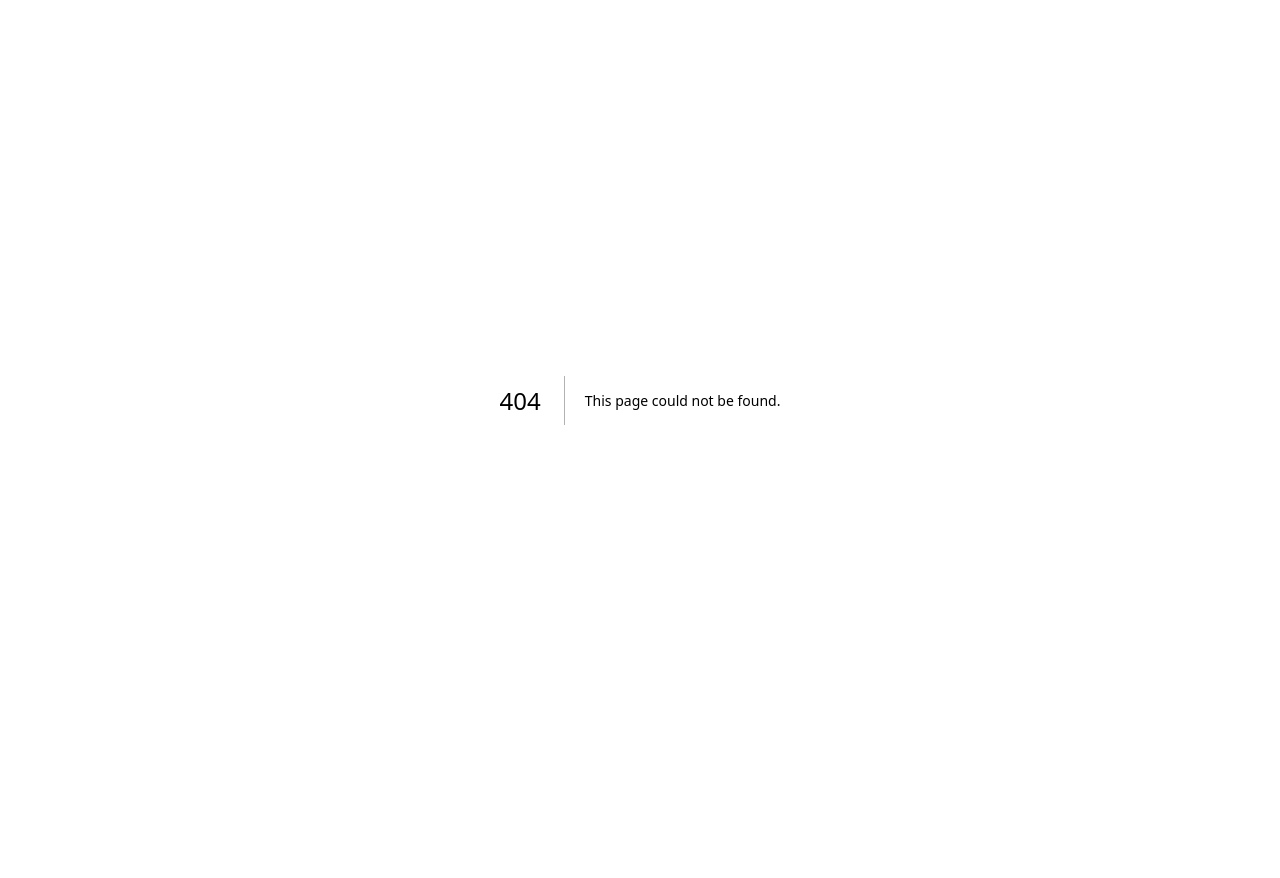
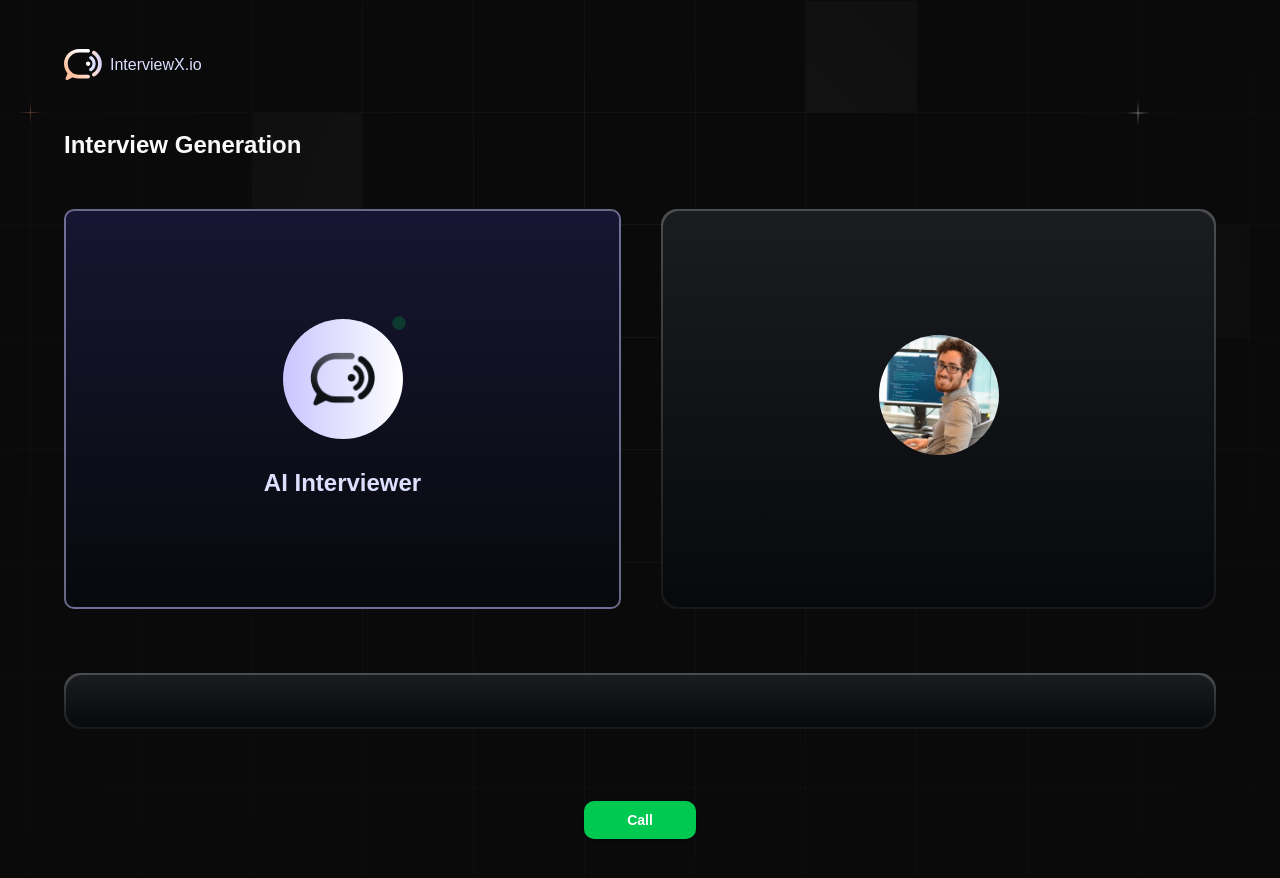
Before and after one commit to sarthaknimbark/InterviewX.io, a Next.js app: page /interview in a window 1280 px wide. Before the commit this address had no page. Shown: the top 878 px of the page. Before the commit the page ends 800 px from the top, so only its background shows below. Built offline with nearby package versions, Linux system fonts and the light colour scheme; a web font is replaced by a local one.

Commit message:
Code Refactor

```diff
--- /dev/null
+++ b/app/(root)/interview/page.tsx
@@ -0,0 +1,15 @@
+
+import Agent from '@/components/Agent'
+import React from 'react'
+
+const page = () => {
+  return (
+     <>
+      <h3>Interview Generation</h3>
+        <Agent/>
+      {/* <Agent userName="John Doe" userId="user1" type="generate"/> */}
+    </>
+  )
+}
+
+export default page
--- /dev/null
+++ b/components/Agent.tsx
@@ -0,0 +1,101 @@
+'use client'
+
+import React from 'react'
+import Image from 'next/image'
+import { cn } from '@/lib/utils'
+
+enum CallStatus {
+  INACTIVE = 'INACTIVE',
+  ACTIVE = 'ACTIVE',
+  CONNECTING = 'CONNECTING',
+  DISCONNECTED = 'DISCONNECTED',
+}
+
+interface AgentProps {
+  userName: string
+}
+
+const Agent: React.FC<AgentProps> = ({ userName }) => {
+  const callStatus = CallStatus.DISCONNECTED // Replace with real logic
+  const isSpeaking = true // Replace with real logic
+  const message = [
+    'What’s your name?',
+    'My name is Sarthak, nice to meet you!',
+  ]
+  const lastMessage = message[message.length - 1]
+
+  return (
+    <>
+      <div className="call-view">
+        <div className="card-interviewer">
+          <div className="avatar relative">
+            <Image
+              src="/ai-avatar.png"
+              alt="vapi"
+              width={65}
+              height={54}
+              className="object-cover"
+            />
+            {isSpeaking && (
+              <span className="animate-speak absolute top-0 right-0 w-2 h-2 bg-green-500 rounded-full" />
+            )}
+          </div>
+          <h3>AI Interviewer</h3>
+        </div>
+
+        <div className="card-border">
+          <div className="card-content">
+            <Image
+              src="/user-avatar.png"
+              alt="user avatar"
+              width={540}
+              height={540}
+              className="rounded-full object-cover size-[120px]"
+            />
+            <h3>{userName}</h3>
+          </div>
+        </div>
+      </div>
+
+      {message.length > 0 && (
+        <div className="transcript-border mt-4">
+          <div className="transcript">
+            <p
+              key={lastMessage}
+              className={cn(
+                'transition-opacity duration-500 opacity-0 animate-fadeIn'
+              )}
+            >
+              {lastMessage}
+            </p>
+          </div>
+        </div>
+      )}
+
+      <div className="w-full flex justify-center mt-6">
+        {callStatus !== CallStatus.ACTIVE ? (
+          <button className="relative btn-call px-4 py-2 bg-green-500 text-white rounded-lg">
+            <span
+              className={cn(
+                'absolute w-full h-full rounded-full bg-green-400 opacity-75 animate-ping',
+                callStatus !== CallStatus.CONNECTING && 'hidden'
+              )}
+            />
+            <span className="relative z-10">
+              {callStatus === CallStatus.INACTIVE ||
+              callStatus === CallStatus.DISCONNECTED
+                ? 'Call'
+                : '...'}
+            </span>
+          </button>
+        ) : (
+          <button className="btn-disconnect px-4 py-2 bg-red-500 text-white rounded-lg">
+            End
+          </button>
+        )}
+      </div>
+    </>
+  )
+}
+
+export default Agent
```
